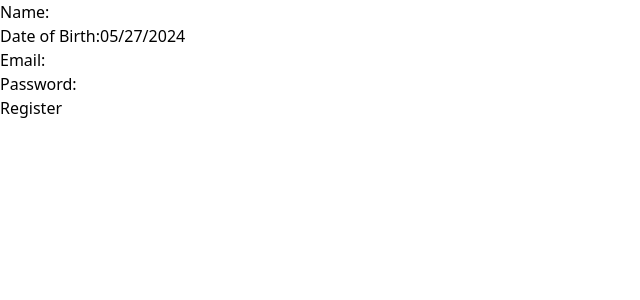
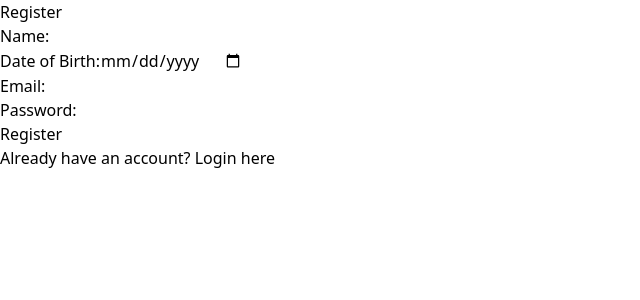
Before and after one commit to ShlokBharadwaj/react-node-test, a React (Vite) app in the folder client/: page /register in a window 1280 px wide. Shown: the top 300 px of the page, without its empty margins (0-640 px from the left). Built offline with nearby package versions, Linux system fonts and the light colour scheme.

Commit message:
Update: Styling of Register page

```diff
--- a/client/src/components/Register.jsx
+++ b/client/src/components/Register.jsx
@@ -3,8 +3,7 @@ import axios from 'axios';
 import { useNavigate } from 'react-router-dom';
 import { toast } from 'react-toastify';
 import 'react-toastify/dist/ReactToastify.css';
-import DatePicker from "react-datepicker";
-import "react-datepicker/dist/react-datepicker.css";
+import { Form, Button } from 'react-bootstrap';
 
 const Register = () => {
     const [formData, setFormData] = useState({
@@ -28,30 +27,49 @@ const Register = () => {
             toast.success('Registration successful');
             navigate('/protected');
         } catch (err) {
-            toast.error('Registration failed');
+            toast.error(err.response.data.msg || 'Registration failed');
         }
     };
 
     return (
-        <form onSubmit={handleSubmit} className="p-4">
-            <div>
-                <label>Name:</label>
-                <input type="text" name="name" onChange={handleChange} className="border p-2" />
-            </div>
-            <div>
-                <label>Date of Birth:</label>
-                <DatePicker selected={formData.dateOfBirth} onChange={date => setFormData({ ...formData, dateOfBirth: date })} className="border p-2" />
-            </div>
-            <div>
-                <label>Email:</label>
-                <input type="email" name="email" onChange={handleChange} className="border p-2" />
-            </div>
-            <div>
-                <label>Password:</label>
-                <input type="password" name="password" onChange={handleChange} className="border p-2" />
-            </div>
-            <button type="submit" className="bg-blue-500 text-white p-2 mt-4">Register</button>
-        </form>
+        <div className="flex items-center justify-center h-screen w-full bg-gray-200">
+            <Form onSubmit={handleSubmit} className="p-6 bg-white rounded shadow-md w-80">
+                <h2 className="text-center text-2xl mb-4">Register</h2>
+                <Form.Group className="mb-4">
+                    <Form.Label className="block text-gray-700 text-sm font-bold mb-2">Name:</Form.Label>
+                    <Form.Control type="text" name="name" onChange={handleChange} required
+                        className="shadow appearance-none border rounded w-full py-2 px-3 text-gray-700 leading-tight focus:outline-none focus:shadow-outline" />
+                </Form.Group>
+                <Form.Group className="mb-4">
+                    <Form.Label className="block text-gray-700 text-sm font-bold mb-2">Date of Birth:</Form.Label>
+                    <Form.Control type="date" name="dateOfBirth" onChange={handleChange} required
+                        className="shadow appearance-none border rounded w-full py-2 px-3 text-gray-700 leading-tight focus:outline-none focus:shadow-outline" />
+                </Form.Group>
+                <Form.Group className="mb-4">
+                    <Form.Label className="block text-gray-700 text-sm font-bold mb-2">Email:</Form.Label>
+                    <Form.Control type="email" name="email" onChange={handleChange} required
+                        className="shadow appearance-none border rounded w-full py-2 px-3 text-gray-700 leading-tight focus:outline-none focus:shadow-outline" />
+                </Form.Group>
+                <Form.Group className="mb-6">
+                    <Form.Label className="block text-gray-700 text-sm font-bold mb-2">Password:</Form.Label>
+                    <Form.Control type="password" name="password" onChange={handleChange} required
+                        className="shadow appearance-none border rounded w-full py-2 px-3 text-gray-700 leading-tight focus:outline-none focus:shadow-outline" />
+                </Form.Group>
+                <div className="flex items-center justify-center">
+                    <Button type="submit" className="bg-blue-500 hover:bg-blue-700 text-white font-bold py-2 px-4 rounded focus:outline-none focus:shadow-outline w-full">
+                        Register
+                    </Button>
+                </div>
+                <div className="flex items-center justify-center">
+                    <p className="mt-4 text-center text-sm text-gray-600">
+                        Already have an account?
+                        <a className="text-blue-500 hover:text-blue-700 underline cursor-pointer" onClick={() => navigate('/login')}>
+                            &nbsp;Login here
+                        </a>
+                    </p>
+                </div>
+            </Form>
+        </div>
     );
 };
 
```
